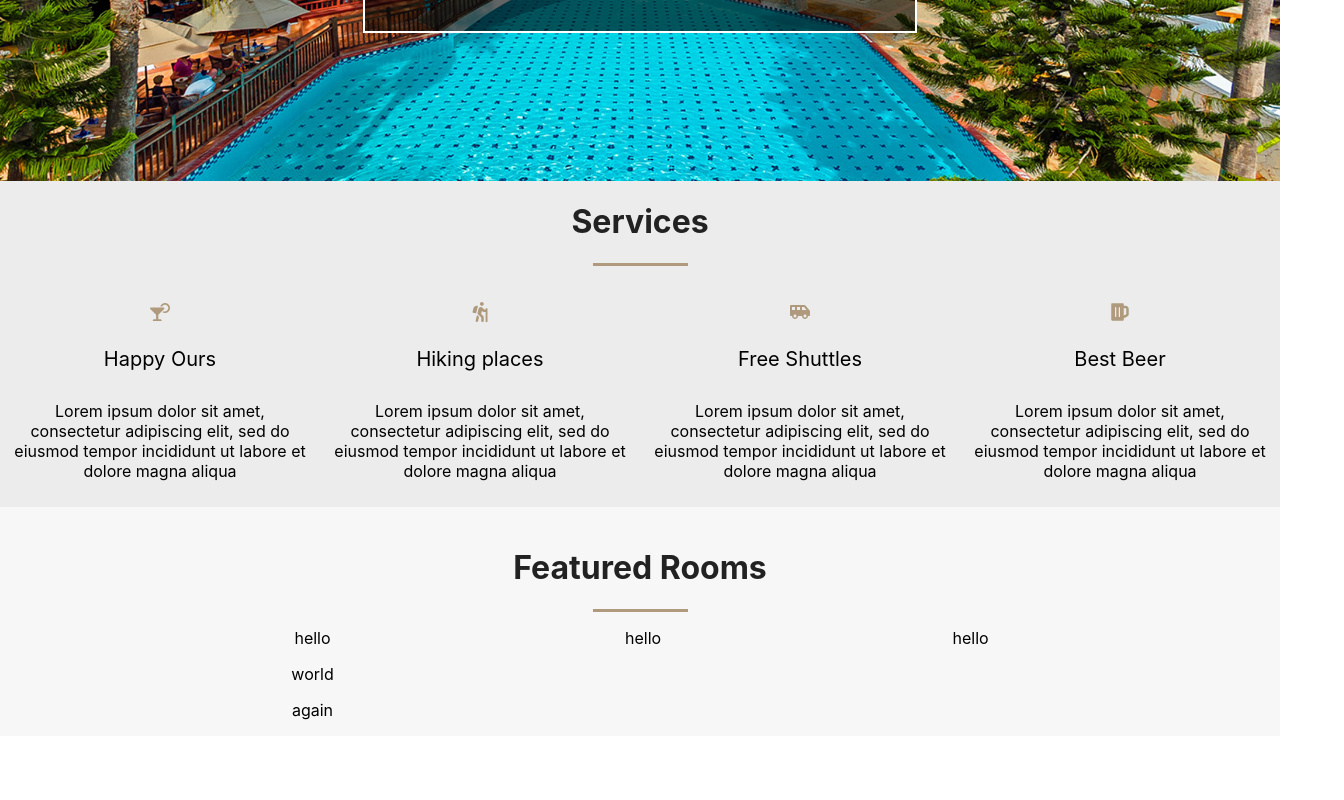
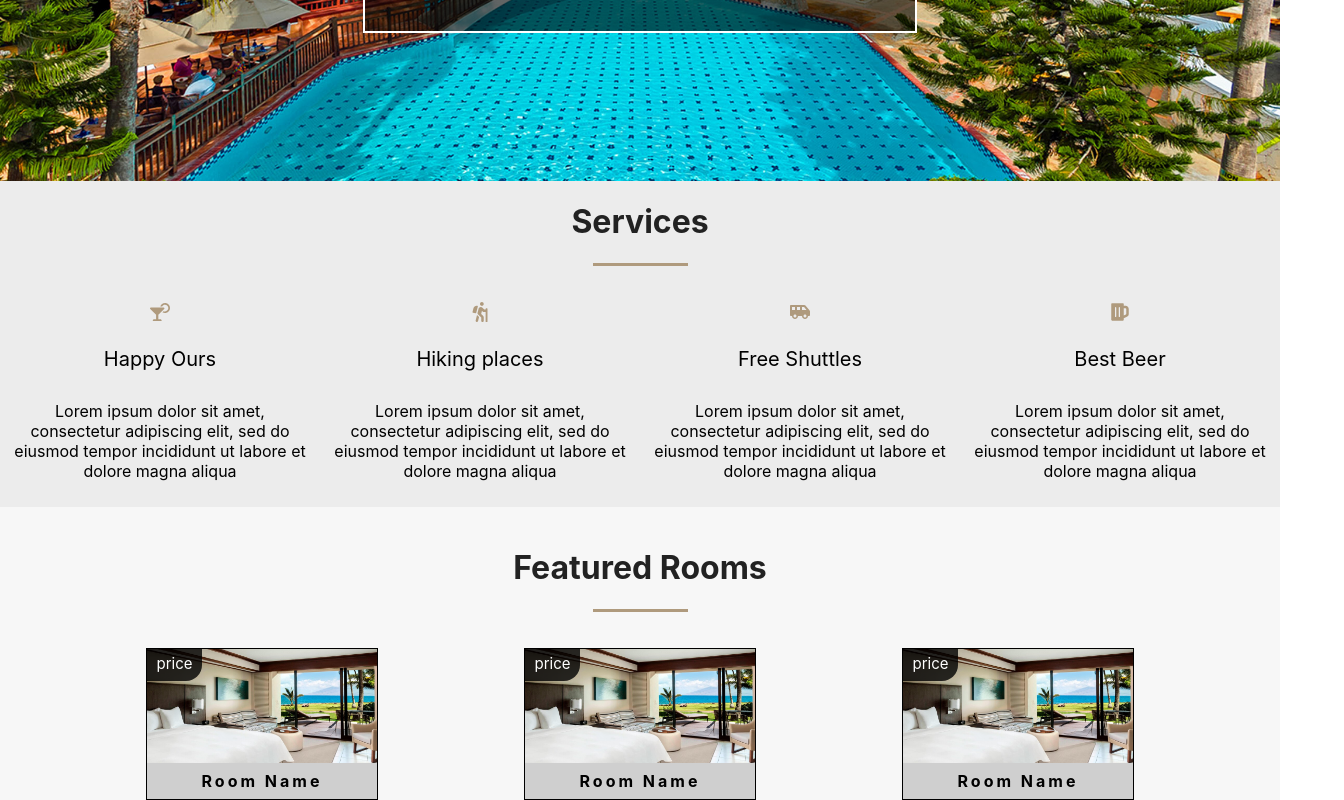
Before and after one commit to RebecaGonz/Resort-app, a React (Create React App) app in the folder client/: page /home in a window 1280 px wide. Shown: the part 647-1447 px from the top of the page, 1344 px wide, since content can reach past the window. Before the commit the page ends 1383 px from the top, so only its background shows below. Built offline with nearby package versions, Linux system fonts and the light colour scheme.

Commit message:
Finish view from component RoomsFeat
and change navbar widthto auto

```diff
--- a/client/src/components/RoomsFeat.js
+++ b/client/src/components/RoomsFeat.js
@@ -1,5 +1,7 @@
 import React, { useState } from 'react'
+import { Link } from '@reach/router';
 import styles from '../components/index.module.css'
+import backGround from '../components/images/room.jpg';
 
 
 function RoomsFeat(props) {
@@ -11,20 +13,30 @@ function RoomsFeat(props) {
             <br></br>
             <h1 className={styles.title}>Featured Rooms</h1>
             <div className={styles.heroLine}></div>
+            <br></br>
             <div className={styles.allRooms}>
-                <div className={styles.eachRoom}>
-                    <div>hello</div>
-                    <p>world</p>
-                    <p>again</p>
+                <div style={{ backgroundImage : `url(${backGround})` }}  className={styles.eachRoom}>
+                    <div className={styles.priceTop}>price</div>
+                    <div className={styles.roomName}>Room Name</div>
+                    <div className={styles.roomLink}>
+                        <Link  className={styles.linkText} to = "/rooms">Details</Link>
+                    </div>
                 </div>
-                <div className={styles.eachRoom}>
-                    <div>hello</div>
+                <div style={{ backgroundImage : `url(${backGround})` }}  className={styles.eachRoom}>
+                    <div className={styles.priceTop}>price</div>
+                    <div className={styles.roomName}>Room Name</div>
+                    <div className={styles.roomLink}>
+                        <Link  className={styles.linkText} to = "/rooms">Details</Link>
+                    </div>
                 </div>
-                <div className={styles.eachRoom}>
-                    <div>hello</div>
+                <div style={{ backgroundImage : `url(${backGround})` }}  className={styles.eachRoom}>
+                    <div className={styles.priceTop}>price</div>
+                    <div className={styles.roomName}>Room Name</div>
+                    <div className={styles.roomLink}>
+                        <Link  className={styles.linkText} to = "/rooms">Details</Link>
+                    </div>
                 </div>
             </div>
-
         </div>
     )
 }
--- a/client/src/components/index.module.css
+++ b/client/src/components/index.module.css
@@ -16,7 +16,7 @@
 .navbar {
     top: 0;
     left: 0;
-    width: 100%;
+    width: auto;
     padding: 0.75rem 2rem;
     background: var(--offWhite);
     z-index: 1;
@@ -187,10 +187,79 @@
 }
 /* end of Main  */
 
+/*  Code for component RoomFeat.js  */
+
 .stylesBack{
     background-color: var(--offWhite);
 }
 .allRooms{
     display:flex;
     justify-content: space-evenly;
+
 }
+
+.eachRoom{
+    border: 1px solid black;
+    width: 230px;
+    height: 150px;
+    background-position: center;
+    background-repeat: no-repeat;
+    background-size: cover;
+    position: relative;
+}
+
+.priceTop{
+    position: absolute;
+    top: 0;
+    left: 0;
+    background: rgba(0, 0, 0, 0.8);
+    color: var(--mainWhite);
+    padding: 0.3rem 0.6rem 0.5rem;
+    border-bottom-right-radius: 1rem;
+    font-size: 15px;
+    text-align: center;
+}
+
+.roomName{
+    background: var(--darkGrey);
+    text-transform: capitalize;
+    padding: 0.5rem 0;
+    text-align: center;
+    font-weight: 700;
+    letter-spacing: var(--mainSpacing);
+    position: absolute;
+    width: 100%;
+    bottom: 0;
+}
+
+.roomLink{
+    display: flex;
+    justify-content: center;
+    align-items: flex-end;
+    align-items: center;
+    height: 120px;
+    display: none;
+}
+
+.eachRoom:hover .roomLink{
+    display: block;
+    display: flex;
+    justify-content: center;
+    align-items: flex-end;
+    align-items: center;
+    height: 120px;
+    background: rgba(175, 154, 125, 0.5);
+}
+
+.linkText{
+    color: var(--offWhite);
+    padding:7px;
+    text-decoration: none;
+    background-color: var(--primaryColor);
+}
+
+.eachRoom:hover{
+    background-size: cover;
+}
+
+/* end of RoomFeat  */
--- a/client/src/views/Main.js
+++ b/client/src/views/Main.js
@@ -37,7 +37,6 @@ function Main() {
         <div className={styles.serviceBack}>
             <NavBar/>
             <Hero back={backGround} title="Luxurius Rooms" desc="Deluxe Room starting at $200" btnText="Our Rooms" btnTo="/rooms" />
-
             <div>
                 <h1 className={styles.title}>Services</h1>
                 <div className={styles.heroLine}></div>
```
